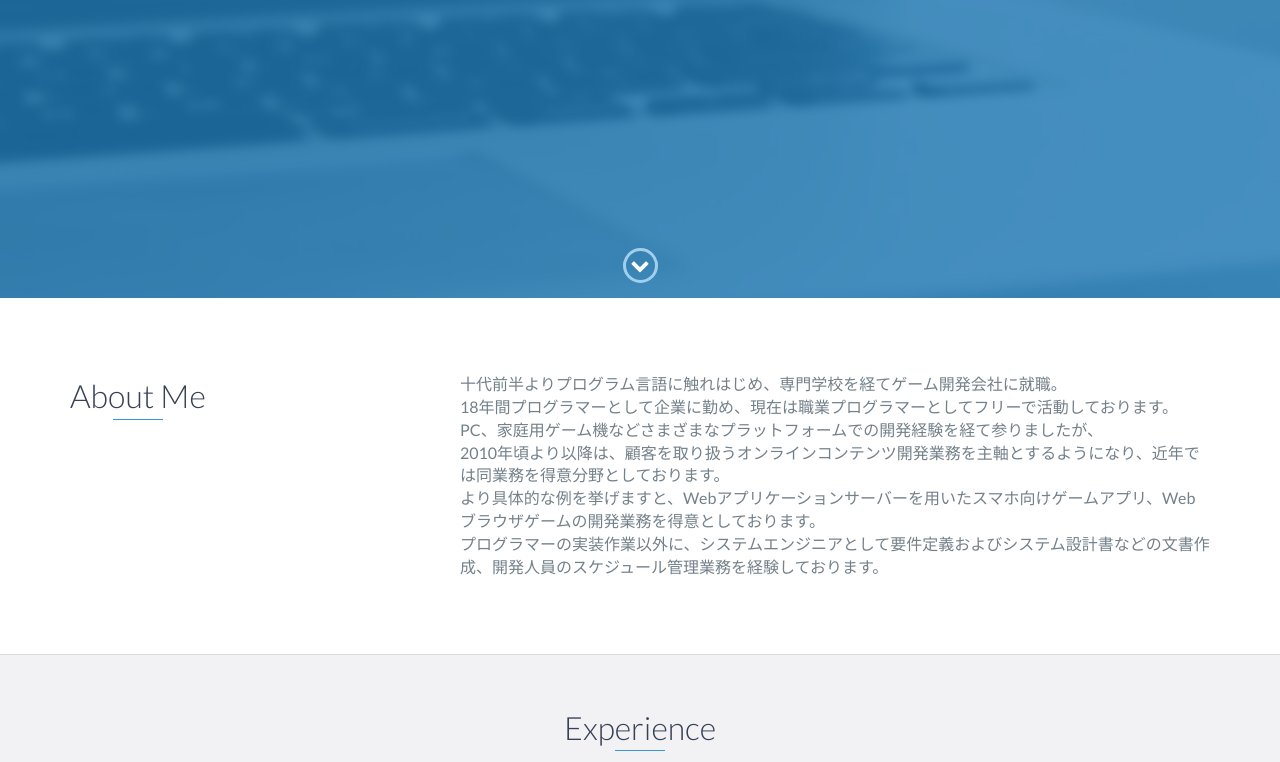
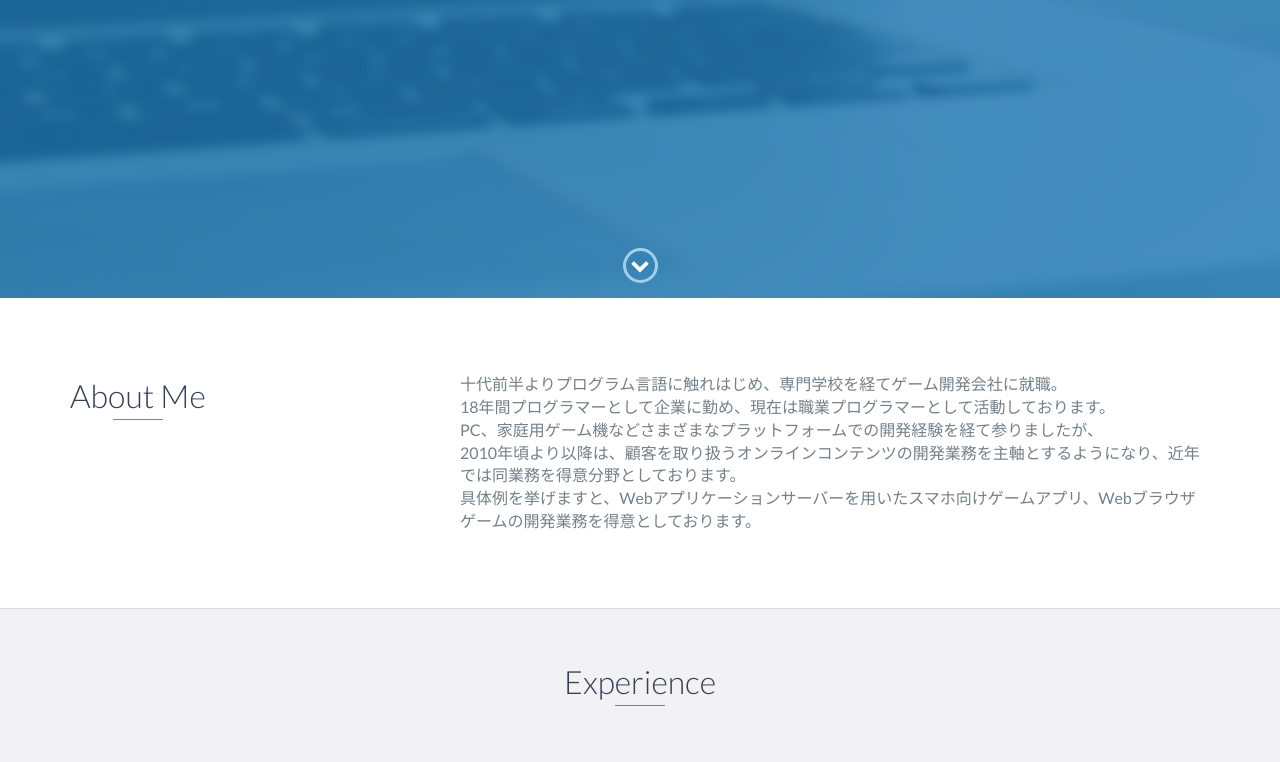
Before and after one commit to t-watatani/portfolio, a website: page docs/index.html in a window 1280 px wide. Shown: the part 502-1264 px from the top of the page. Drawn offline with nearby package versions, Linux system fonts and the light colour scheme.

Commit message:
PR修正

```diff
--- a/docs/index.html
+++ b/docs/index.html
@@ -76,19 +76,16 @@
                         十代前半よりプログラム言語に触れはじめ、専門学校を経てゲーム開発会社に就職。
                     </p>
                     <p>
-                        18年間プログラマーとして企業に勤め、現在は職業プログラマーとしてフリーで活動しております。
+                        18年間プログラマーとして企業に勤め、現在は職業プログラマーとして活動しております。
                     </p>
                     <p>
                         PC、家庭用ゲーム機などさまざまなプラットフォームでの開発経験を経て参りましたが、
                     </p>
                     <p>
-                        2010年頃より以降は、顧客を取り扱うオンラインコンテンツ開発業務を主軸とするようになり、近年では同業務を得意分野としております。
+                        2010年頃より以降は、顧客を取り扱うオンラインコンテンツの開発業務を主軸とするようになり、近年では同業務を得意分野としております。
                     </p>
                     <p>
-                        より具体的な例を挙げますと、Webアプリケーションサーバーを用いたスマホ向けゲームアプリ、Webブラウザゲームの開発業務を得意としております。
-                    </p>
-                    <p>
-                        プログラマーの実装作業以外に、システムエンジニアとして要件定義およびシステム設計書などの文書作成、開発人員のスケジュール管理業務を経験しております。
+                        具体例を挙げますと、Webアプリケーションサーバーを用いたスマホ向けゲームアプリ、Webブラウザゲームの開発業務を得意としております。
                     </p>
                 </div>
             </div>
```
